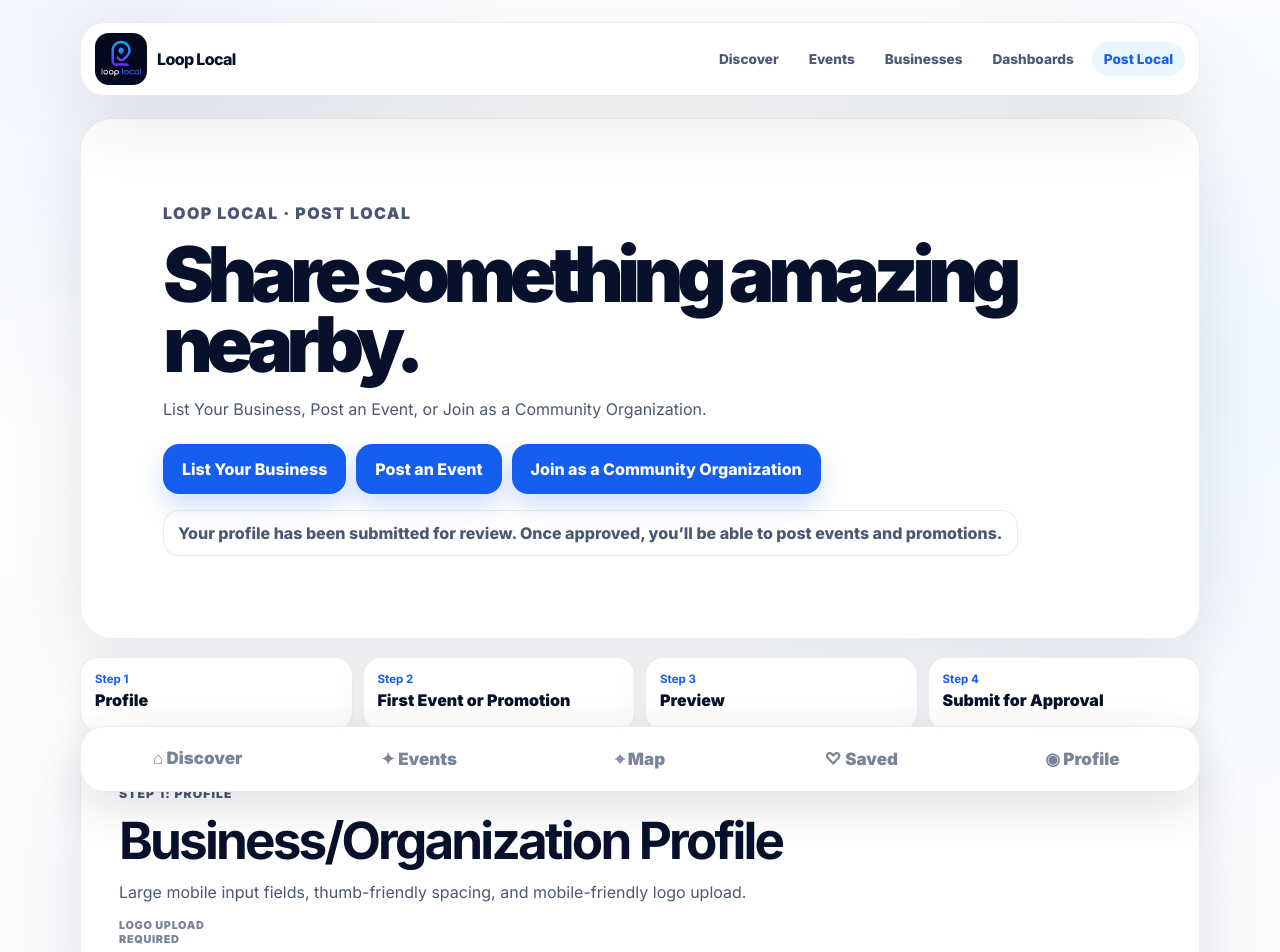
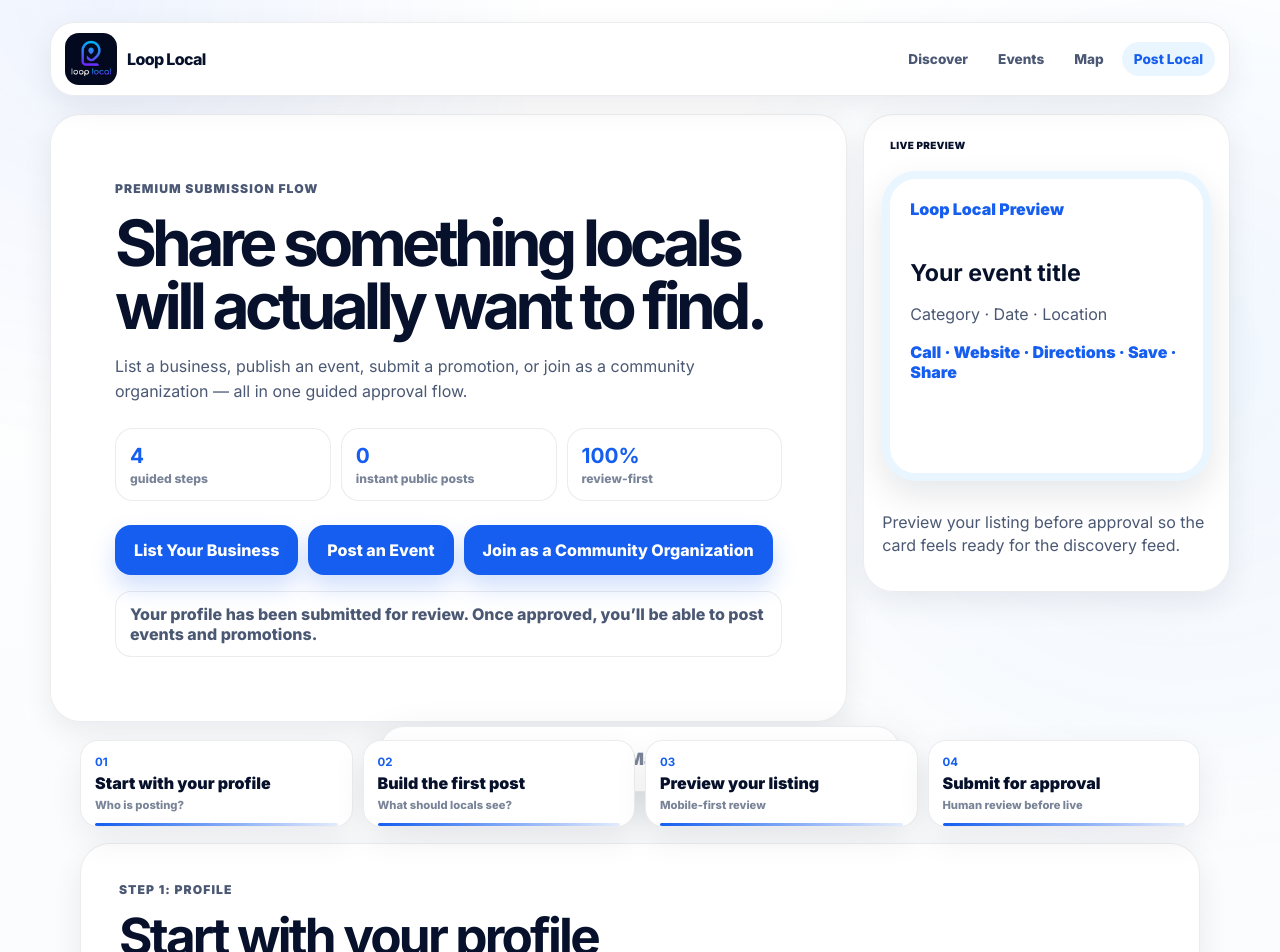
Before and after one commit to ryanwortham/loop-local, a Next.js app: page /post-local in a window 1280 px wide. Shown: the top 952 px of the page. Built offline with nearby package versions, Linux system fonts and the light colour scheme.

Commit message:
Upgrade Post Local premium wizard flow

```diff
--- a/app/globals.css
+++ b/app/globals.css
@@ -1440,3 +1440,151 @@ button { -webkit-tap-highlight-color: transparent; }
   .map-canvas-premium { min-height: 280px; }
   .map-side-results { grid-template-columns: 1fr; }
 }
+
+
+/* post-local-premium-wizard: premium onboarding-style submission flow. */
+.post-local-premium-wizard {
+  width: min(1180px, calc(100% - 28px));
+}
+.post-local-command-center {
+  box-shadow: var(--ll-polish-compact-shadow);
+  backdrop-filter: blur(18px);
+}
+.post-wizard-shell-grid {
+  display: grid;
+  grid-template-columns: minmax(0, 1fr) minmax(300px, .46fr);
+  gap: 16px;
+  margin: 18px auto;
+}
+.post-wizard-trust-card,
+.post-wizard-live-preview,
+.post-wizard-stage-card {
+  border: 1px solid var(--ll-rebuild-border);
+  border-radius: 30px;
+  background: rgba(255,255,255,.95);
+  box-shadow: var(--ll-polish-compact-shadow);
+}
+.post-wizard-trust-card {
+  padding: clamp(28px, 6vw, 64px);
+}
+.post-wizard-trust-card h1 {
+  margin: 0;
+  color: var(--ll-rebuild-ink);
+  font-size: clamp(2.35rem, 5vw, 4.6rem);
+  line-height: .98;
+  letter-spacing: -.075em;
+}
+.post-wizard-trust-card p {
+  max-width: 42rem;
+  color: var(--ll-rebuild-slate);
+  line-height: 1.58;
+}
+.post-trust-metrics {
+  display: grid;
+  grid-template-columns: repeat(3, minmax(0, 1fr));
+  gap: 10px;
+  margin: 24px 0;
+}
+.post-trust-metrics span {
+  display: grid;
+  gap: 3px;
+  padding: 14px;
+  border: 1px solid var(--ll-rebuild-border);
+  border-radius: 18px;
+  background: #FFFFFF;
+  color: var(--ll-rebuild-muted);
+  font-size: .76rem;
+  font-weight: 800;
+}
+.post-trust-metrics strong {
+  color: var(--ll-rebuild-blue);
+  font-size: 1.3rem;
+}
+.post-wizard-live-preview {
+  position: sticky;
+  top: 92px;
+  align-self: start;
+  display: grid;
+  gap: 14px;
+  padding: 18px;
+}
+.post-wizard-live-preview .ll-phone-card {
+  min-height: 310px;
+  border-width: 8px;
+  box-shadow: 0 14px 34px rgba(7,17,43,.10);
+}
+.post-wizard-live-preview p {
+  color: var(--ll-rebuild-slate);
+  line-height: 1.45;
+}
+.post-wizard-stepper {
+  position: sticky;
+  top: 86px;
+  z-index: 24;
+  display: grid;
+  grid-template-columns: repeat(4, minmax(0, 1fr));
+  margin-bottom: 16px;
+}
+.post-wizard-stepper li {
+  min-height: 86px;
+  position: relative;
+  overflow: hidden;
+}
+.post-wizard-stepper li::after {
+  content: '';
+  position: absolute;
+  left: 14px;
+  right: 14px;
+  bottom: 0;
+  height: 3px;
+  border-radius: 999px;
+  background: linear-gradient(90deg, var(--ll-rebuild-blue), rgba(21,94,239,.12));
+}
+.post-wizard-stepper small {
+  display: block;
+  margin-top: 5px;
+  color: var(--ll-rebuild-muted);
+  font-size: .7rem;
+  font-weight: 750;
+}
+.post-wizard-form {
+  gap: 16px;
+}
+.post-wizard-stage-card {
+  scroll-margin-top: 120px;
+}
+.post-wizard-stage-card h2 {
+  max-width: 48rem;
+}
+.post-wizard-stage-card .ll-drop-zone {
+  margin-top: 18px;
+  background:
+    radial-gradient(circle at 90% 0%, rgba(21,94,239,.08), transparent 28%),
+    #FFFFFF;
+}
+.post-wizard-stage-card .ll-field input,
+.post-wizard-stage-card .ll-field select,
+.post-wizard-stage-card .ll-field textarea {
+  background: #FAFCFF;
+}
+.post-wizard-mobile-dock {
+  max-width: 520px;
+}
+
+@media (max-width: 900px) {
+  .post-wizard-shell-grid,
+  .post-wizard-stepper { grid-template-columns: 1fr; }
+  .post-wizard-live-preview { position: relative; top: auto; }
+  .post-wizard-stepper { position: relative; top: auto; }
+  .post-trust-metrics { grid-template-columns: 1fr; }
+}
+
+@media (max-width: 520px) {
+  .post-local-premium-wizard { width: min(100% - 10px, 620px); }
+  .post-wizard-trust-card,
+  .post-wizard-live-preview,
+  .post-wizard-stage-card { border-radius: 24px; }
+  .post-wizard-trust-card { padding: 22px; }
+  .post-wizard-trust-card h1 { font-size: clamp(2rem, 11vw, 3rem); }
+  .post-wizard-mobile-dock { position: fixed; left: 10px; right: 10px; bottom: max(8px, env(safe-area-inset-bottom)); width: auto; margin: 0; }
+}
--- a/components/post-local-wizard.tsx
+++ b/components/post-local-wizard.tsx
@@ -46,6 +46,13 @@ const postTypes = [
   'Job Posting',
 ];
 
+const wizardSteps = [
+  ['01', 'Start with your profile', 'Who is posting?'],
+  ['02', 'Build the first post', 'What should locals see?'],
+  ['03', 'Preview your listing', 'Mobile-first review'],
+  ['04', 'Submit for approval', 'Human review before live'],
+];
+
 function TextField({ label, name, type = 'text' }: { label: string; name: string; type?: string }) {
   return (
     <label className="ll-field">
@@ -78,25 +85,30 @@ function TextAreaField({ label, name }: { label: string; name: string }) {
 
 export function PostLocalWizard() {
   return (
-    <main className="post-local-shell complete-frontend-rebuild post-mobile-reference-shell">
-      <header className="ll-nav post-app-topbar">
+    <main className="post-local-shell complete-frontend-rebuild post-mobile-reference-shell post-local-premium-wizard">
+      <header className="ll-nav post-app-topbar post-local-command-center">
         <Link className="ll-brand" href="/">
           <Image src="/looplocal-logo.png" alt="Loop Local" width={52} height={52} />
           <span>Loop Local</span>
         </Link>
         <nav aria-label="Loop Local navigation">
-          <a href="#discover">Discover</a>
-          <a href="#events">Events</a>
-          <a href="#businesses">Businesses</a>
-          <a href="#dashboards">Dashboards</a>
-          <a href="/post-local#first-post">Post Local</a>
+          <Link href="/#discover">Discover</Link>
+          <Link href="/#events">Events</Link>
+          <Link href="/#map">Map</Link>
+          <Link href="/post-local#first-post">Post Local</Link>
         </nav>
       </header>
 
-      <section className="ll-hero" id="first-post">
-        <p className="ll-kicker">Loop Local · Post Local</p>
-        <h1>Share something amazing nearby.</h1>
-        <p>List Your Business, Post an Event, or Join as a Community Organization.</p>
+      <section className="post-wizard-shell-grid" id="first-post">
+        <aside className="post-wizard-trust-card" aria-label="Premium submission flow">
+          <p className="ll-kicker">Premium submission flow</p>
+          <h1>Share something locals will actually want to find.</h1>
+          <p>List a business, publish an event, submit a promotion, or join as a community organization — all in one guided approval flow.</p>
+          <div className="post-trust-metrics">
+            <span><strong>4</strong> guided steps</span>
+            <span><strong>0</strong> instant public posts</span>
+            <span><strong>100%</strong> review-first</span>
+          </div>
           <div className="ll-choice-row" aria-label="submission type shortcuts">
             <button type="button">List Your Business</button>
             <button type="button">Post an Event</button>
@@ -105,19 +117,30 @@ export function PostLocalWizard() {
           <div className="ll-success-note">
             Your profile has been submitted for review. Once approved, you’ll be able to post events and promotions.
           </div>
+        </aside>
+
+        <aside className="post-wizard-live-preview" aria-label="Post Local mobile preview">
+          <span className="mini-tag">Live Preview</span>
+          <div className="ll-phone-card">
+            <span>Loop Local Preview</span>
+            <strong>Your event title</strong>
+            <p>Category · Date · Location</p>
+            <div className="ll-phone-actions">Call · Website · Directions · Save · Share</div>
+          </div>
+          <p>Preview your listing before approval so the card feels ready for the discovery feed.</p>
+        </aside>
       </section>
 
-      <ol className="ll-progress" aria-label="progress indicator">
-        <li><strong>Step 1</strong><span>Profile</span></li>
-        <li><strong>Step 2</strong><span>First Event or Promotion</span></li>
-        <li><strong>Step 3</strong><span>Preview</span></li>
-        <li><strong>Step 4</strong><span>Submit for Approval</span></li>
+      <ol className="ll-progress post-wizard-stepper" aria-label="progress indicator">
+        {wizardSteps.map(([number, title, detail]) => (
+          <li key={number}><strong>{number}</strong><span>{title}</span><small>{detail}</small></li>
+        ))}
       </ol>
 
-      <form className="ll-form">
-        <section className="ll-card post-flow-card">
+      <form className="ll-form post-wizard-form">
+        <section className="ll-card post-flow-card post-wizard-stage-card">
           <p className="ll-kicker">Step 1: Profile</p>
-          <h2>Business/Organization Profile</h2>
+          <h2>Start with your profile</h2>
           <p>Large mobile input fields, thumb-friendly spacing, and mobile-friendly logo upload.</p>
           <FileDropInput
             name="logo"
@@ -143,9 +166,9 @@ export function PostLocalWizard() {
           </div>
         </section>
 
-        <section className="ll-card post-flow-card">
+        <section className="ll-card post-flow-card post-wizard-stage-card">
           <p className="ll-kicker">Step 2: First Event or Promotion</p>
-          <h2>Start building your first event right away</h2>
+          <h2>Build the first post</h2>
           <p>Posts stay draft/pending until approved. Save draft automatically is enabled for this app-ready form shell.</p>
           <div className="ll-pending-pill">Save draft automatically · Draft/pending until approved</div>
           <fieldset className="ll-radio-grid">
@@ -186,9 +209,9 @@ export function PostLocalWizard() {
           </div>
         </section>
 
-        <section className="ll-card ll-preview-card post-flow-card">
+        <section className="ll-card ll-preview-card post-flow-card post-wizard-stage-card">
           <p className="ll-kicker">Step 3: Preview</p>
-          <h2>Preview before approval</h2>
+          <h2>Preview your listing</h2>
           <p>Mobile preview card will show logo, image, title, date/time, address, category, call, website, directions, save, and share actions.</p>
           <div className="ll-phone-card">
             <span>Loop Local Preview</span>
@@ -198,9 +221,9 @@ export function PostLocalWizard() {
           </div>
         </section>
 
-        <section className="ll-card ll-submit-card post-flow-card">
+        <section className="ll-card ll-submit-card post-flow-card post-wizard-stage-card">
           <p className="ll-kicker">Step 4: Submit for Approval</p>
-          <h2>Your profile and first post have been submitted for review.</h2>
+          <h2>Submit for approval</h2>
           <p>Submissions remain pending until approved by an admin. No public posting happens automatically.</p>
           <div className="ll-submit-actions">
             <Link href="/">Back to discovery</Link>
@@ -209,11 +232,11 @@ export function PostLocalWizard() {
         </section>
       </form>
 
-      <nav className="ll-mobile-tabs mobile-app-tabbar" aria-label="Mobile tabs: Discover Events Map Saved Profile">
-        <a href="#discover">⌂ Discover</a>
-        <a href="#events">✦ Events</a>
-        <a href="#map">⌖ Map</a>
-        <a href="#saved">♡ Saved</a>
+      <nav className="post-wizard-mobile-dock ll-mobile-tabs mobile-app-tabbar" aria-label="Mobile tabs: Discover Events Map Saved Profile">
+        <Link href="/#discover">⌂ Discover</Link>
+        <Link href="/#events">✦ Events</Link>
+        <Link href="/#map">⌖ Map</Link>
+        <a href="#first-post">⊕ Post</a>
         <a href="#profile">◉ Profile</a>
       </nav>
     </main>
```
Also changed, not shown: 2 other files (tests, documents, lock files or other folders). Lines whose indentation alone changed are shown as unchanged.
